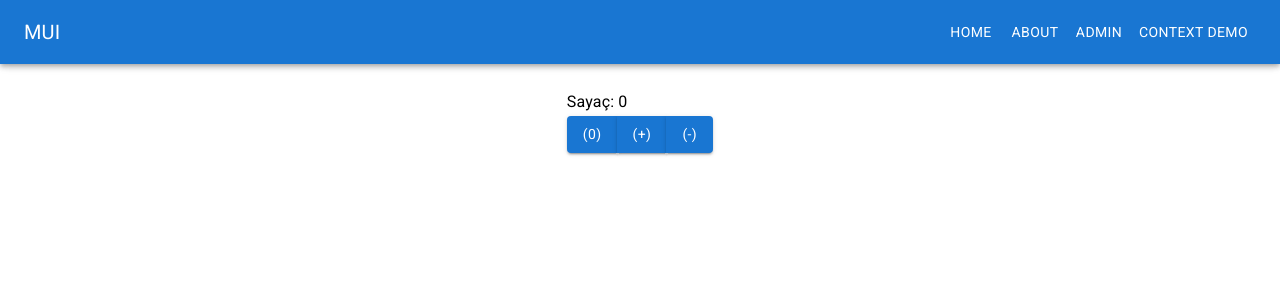
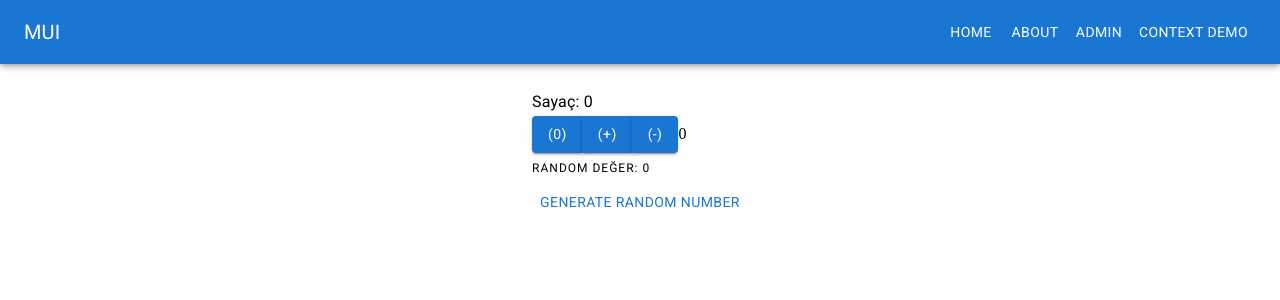
Before and after one commit to neominalsolutions/react-routing, a React (Vite) app: page /context-demo in a window 1280 px wide. Shown: the top 300 px of the page. Built offline with nearby package versions, Linux system fonts and the light colour scheme.

Commit message:
React Memo

```diff
--- a/src/context/counter.context.tsx
+++ b/src/context/counter.context.tsx
@@ -1,5 +1,5 @@
 /* eslint-disable @typescript-eslint/no-explicit-any */
-import { createContext, useState } from 'react';
+import React, { createContext, useState } from 'react';
 
 export interface CounterState {
 	count: number;
@@ -20,6 +20,8 @@ export const CounterContext = createContext<CounterContextType | undefined>(
 
 const CounterProvider = ({ children }: any) => {
 	const [state, setState] = useState<CounterState>(intialValue); // global state useState hook ile Provider function içerisinde tutuluyor ve değiştiriliyor.
+
+	console.log('counter-context');
 
 	const reset = () => {
 		setState({ count: 0 });
--- a/src/main.tsx
+++ b/src/main.tsx
@@ -8,6 +8,8 @@ import CounterProvider from './context/counter.context';
 
 // <CounterProvider> tüm uygulamayı kapsar useContext kullan yerler render olur.
 
+// CounterProvider bu her renderda doam girince component memoize edilse dahi componentin render edilmesini zorluyor.
+
 createRoot(document.getElementById('root')!).render(
 	<CounterProvider>
 		<RouterProvider router={router} />
--- a/src/pages/context-demo/page.tsx
+++ b/src/pages/context-demo/page.tsx
@@ -1,12 +1,14 @@
+import Box from '@mui/material/Box';
 import Button from '@mui/material/Button';
 import ButtonGroup from '@mui/material/ButtonGroup';
 import Typography from '@mui/material/Typography';
-import type React from 'react';
-import { useContext } from 'react';
-import CounterProvider, {
+import React, { useContext, useState } from 'react';
+import {
 	CounterContext,
 	type CounterContextType,
 } from '../../context/counter.context';
+
+// Component Memoisation 2 farklı durumda React tarafından otomatik bozulur, Memoize edilmiş component içinde, useState,useContext hook state değişimi veya component içerisine gönderilen propslardaki değişimler. Yani props'un parent component de bir state bağlanması durumu.
 
 function CounterView() {
 	const { state } = useContext(CounterContext) as CounterContextType;
@@ -18,6 +20,9 @@ function CounterView() {
 		</>
 	);
 }
+
+const CounterViewMemo = React.memo(CounterView); // Memoisation refransını aldık
+
 function CounterActions() {
 	const { reset, increase, decrease } = useContext(
 		CounterContext
@@ -40,24 +45,43 @@ function CounterActions() {
 	);
 }
 
-const NoContextView: React.FC = () => {
+type Props = {
+	randomNumber?: number;
+};
+
+function NoContextView({ randomNumber }: Props) {
 	console.log('...rendering NoContextView');
 
-	return <></>;
-};
+	return <>{randomNumber}</>;
+}
+
+const NoContextViewMemo = React.memo(NoContextView);
 
 function ContextDemo() {
 	console.log('...rendering ContextDemo');
+	const [randomNumber, setRandomNumber] = useState<number>(0); // parent component üzerindeki bir state değişiminde parent component içindeki tüm componentler yeniden render olur. re-render.
+
+	// Memoization -> Parent componenteki state değişikliğinin gereksiz render almasını engellemek için kullanılan bir optimizayon tekniği
 
 	return (
 		<>
 			{/* form step tab için, grid modal gibi local kullanılar için ideal yöntem. */}
-			<CounterProvider>
-				<CounterView />
-				<CounterActions />
-			</CounterProvider>
 
-			<NoContextView />
+			<CounterViewMemo />
+			<CounterActions />
+
+			{/* state props'a bağlandı */}
+			<NoContextViewMemo randomNumber={randomNumber} />
+
+			<Box sx={{ display: 'flex', flexDirection: 'column' }}>
+				<Typography variant="overline">Random Değer: {randomNumber}</Typography>
+
+				<Button
+					onClick={() => setRandomNumber(Math.round(Math.random() * 100))}
+				>
+					Generate Random Number
+				</Button>
+			</Box>
 		</>
 	);
 }
```
